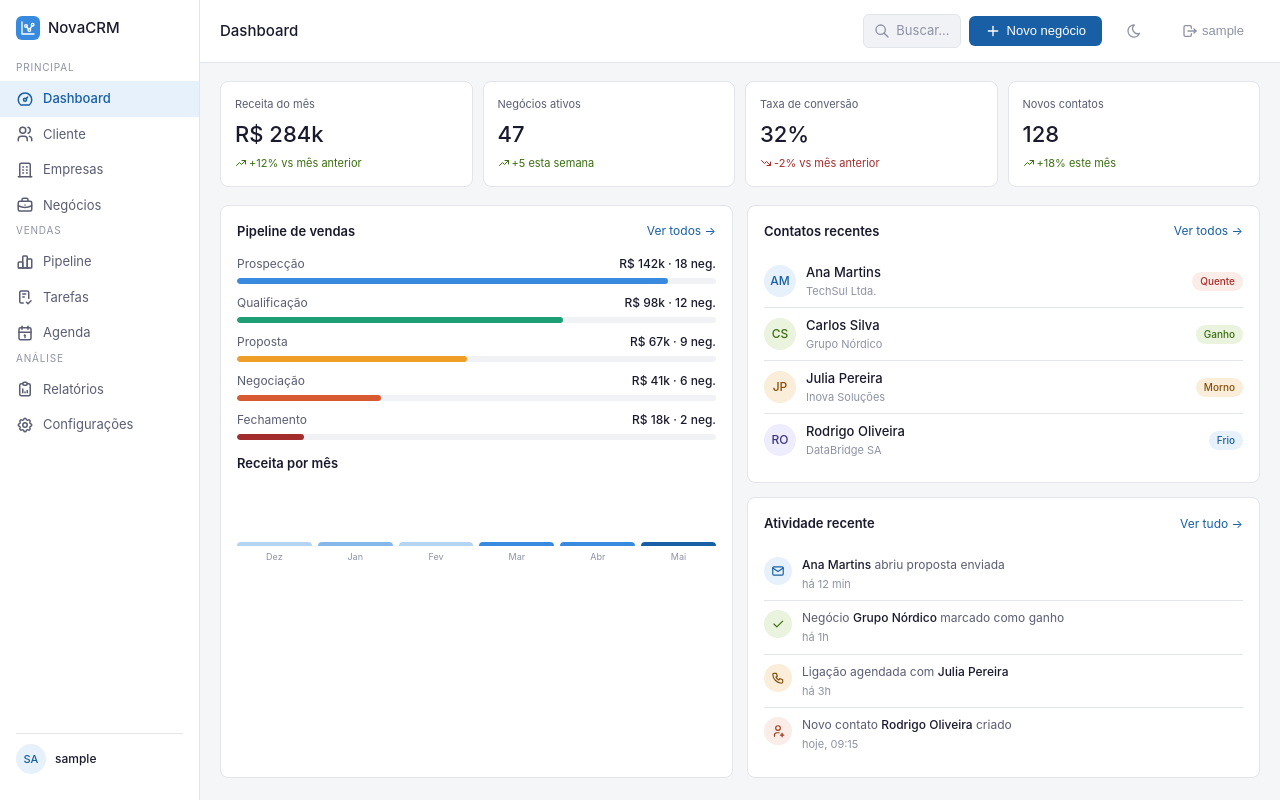
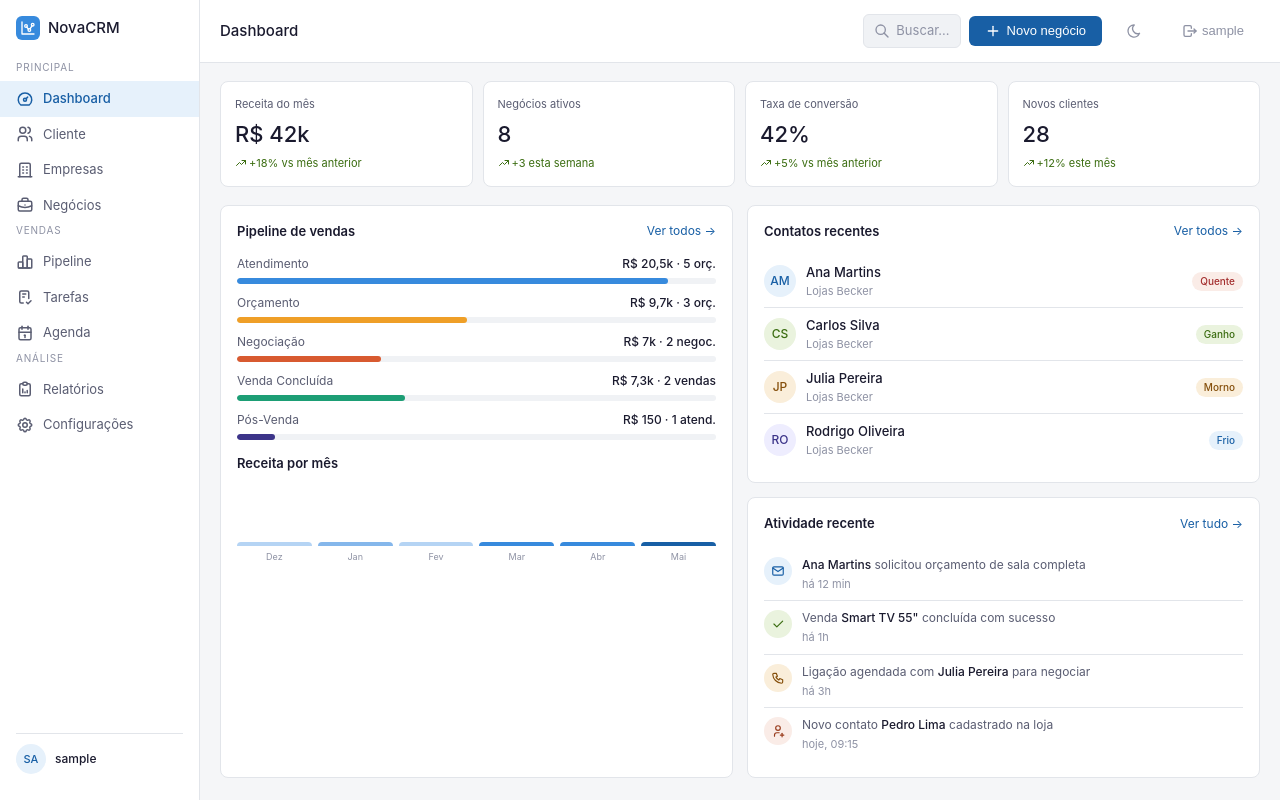
Before and after one commit to foxx054/CRM, a React (Vite) app in the folder crm-app/: page / in a window 1280 px wide. Built offline with nearby package versions, Linux system fonts and the light colour scheme; sample sign-in values are in the browser's storage.

Commit message:
fix: update dashboard labels and data for retail model

```diff
--- a/crm-app/src/pages/Dashboard.tsx
+++ b/crm-app/src/pages/Dashboard.tsx
@@ -9,41 +9,41 @@ import {
 import "./Dashboard.css";
 
 const metrics = [
-  { label: "Receita do mês", value: "R$ 284k", change: "+12% vs mês anterior", up: true },
-  { label: "Negócios ativos", value: "47", change: "+5 esta semana", up: true },
-  { label: "Taxa de conversão", value: "32%", change: "-2% vs mês anterior", up: false },
-  { label: "Novos contatos", value: "128", change: "+18% este mês", up: true },
+  { label: "Receita do mês", value: "R$ 42k", change: "+18% vs mês anterior", up: true },
+  { label: "Negócios ativos", value: "8", change: "+3 esta semana", up: true },
+  { label: "Taxa de conversão", value: "42%", change: "+5% vs mês anterior", up: true },
+  { label: "Novos clientes", value: "28", change: "+12% este mês", up: true },
 ];
 
 const pipeline = [
-  { stage: "Prospecção", value: "R$ 142k", count: "18 neg.", pct: 90, color: "#378ADD" },
-  { stage: "Qualificação", value: "R$ 98k", count: "12 neg.", pct: 68, color: "#1D9E75" },
-  { stage: "Proposta", value: "R$ 67k", count: "9 neg.", pct: 48, color: "#EF9F27" },
-  { stage: "Negociação", value: "R$ 41k", count: "6 neg.", pct: 30, color: "#D85A30" },
-  { stage: "Fechamento", value: "R$ 18k", count: "2 neg.", pct: 14, color: "#A32D2D" },
+  { stage: "Atendimento", value: "R$ 20,5k", count: "5 orç.", pct: 90, color: "#378ADD" },
+  { stage: "Orçamento", value: "R$ 9,7k", count: "3 orç.", pct: 48, color: "#EF9F27" },
+  { stage: "Negociação", value: "R$ 7k", count: "2 negoc.", pct: 30, color: "#D85A30" },
+  { stage: "Venda Concluída", value: "R$ 7,3k", count: "2 vendas", pct: 35, color: "#1D9E75" },
+  { stage: "Pós-Venda", value: "R$ 150", count: "1 atend.", pct: 8, color: "#3C3489" },
 ];
 
 const chartBars = [
-  { label: "Dez", pct: 38, color: "#B5D4F4" },
-  { label: "Jan", pct: 55, color: "#85B7EB" },
-  { label: "Fev", pct: 44, color: "#B5D4F4" },
-  { label: "Mar", pct: 68, color: "#378ADD" },
-  { label: "Abr", pct: 72, color: "#378ADD" },
+  { label: "Dez", pct: 28, color: "#B5D4F4" },
+  { label: "Jan", pct: 35, color: "#85B7EB" },
+  { label: "Fev", pct: 42, color: "#B5D4F4" },
+  { label: "Mar", pct: 55, color: "#378ADD" },
+  { label: "Abr", pct: 68, color: "#378ADD" },
   { label: "Mai", pct: 90, color: "#185FA5" },
 ];
 
 const contacts = [
-  { initials: "AM", name: "Ana Martins", company: "TechSul Ltda.", badge: "hot", badgeLabel: "Quente", color: "#E6F1FB", textColor: "#185FA5" },
-  { initials: "CS", name: "Carlos Silva", company: "Grupo Nórdico", badge: "won", badgeLabel: "Ganho", color: "#EAF3DE", textColor: "#3B6D11" },
-  { initials: "JP", name: "Julia Pereira", company: "Inova Soluções", badge: "warm", badgeLabel: "Morno", color: "#FAEEDA", textColor: "#854F0B" },
-  { initials: "RO", name: "Rodrigo Oliveira", company: "DataBridge SA", badge: "cold", badgeLabel: "Frio", color: "#EEEDFE", textColor: "#3C3489" },
+  { initials: "AM", name: "Ana Martins", company: "Lojas Becker", badge: "hot", badgeLabel: "Quente", color: "#E6F1FB", textColor: "#185FA5" },
+  { initials: "CS", name: "Carlos Silva", company: "Lojas Becker", badge: "won", badgeLabel: "Ganho", color: "#EAF3DE", textColor: "#3B6D11" },
+  { initials: "JP", name: "Julia Pereira", company: "Lojas Becker", badge: "warm", badgeLabel: "Morno", color: "#FAEEDA", textColor: "#854F0B" },
+  { initials: "RO", name: "Rodrigo Oliveira", company: "Lojas Becker", badge: "cold", badgeLabel: "Frio", color: "#EEEDFE", textColor: "#3C3489" },
 ];
 
 const activities = [
-  { icon: IconMail, bg: "#E6F1FB", color: "#185FA5", text: "<strong>Ana Martins</strong> abriu proposta enviada", time: "há 12 min" },
-  { icon: IconCheck, bg: "#EAF3DE", color: "#3B6D11", text: "Negócio <strong>Grupo Nórdico</strong> marcado como ganho", time: "há 1h" },
-  { icon: IconPhone, bg: "#FAEEDA", color: "#854F0B", text: "Ligação agendada com <strong>Julia Pereira</strong>", time: "há 3h" },
-  { icon: IconUserPlus, bg: "#FAECE7", color: "#993C1D", text: "Novo contato <strong>Rodrigo Oliveira</strong> criado", time: "hoje, 09:15" },
+  { icon: IconMail, bg: "#E6F1FB", color: "#185FA5", text: "<strong>Ana Martins</strong> solicitou orçamento de sala completa", time: "há 12 min" },
+  { icon: IconCheck, bg: "#EAF3DE", color: "#3B6D11", text: "Venda <strong>Smart TV 55\"</strong> concluída com sucesso", time: "há 1h" },
+  { icon: IconPhone, bg: "#FAEEDA", color: "#854F0B", text: "Ligação agendada com <strong>Julia Pereira</strong> para negociar", time: "há 3h" },
+  { icon: IconUserPlus, bg: "#FAECE7", color: "#993C1D", text: "Novo contato <strong>Pedro Lima</strong> cadastrado na loja", time: "hoje, 09:15" },
 ];
 
 export default function Dashboard() {
```
